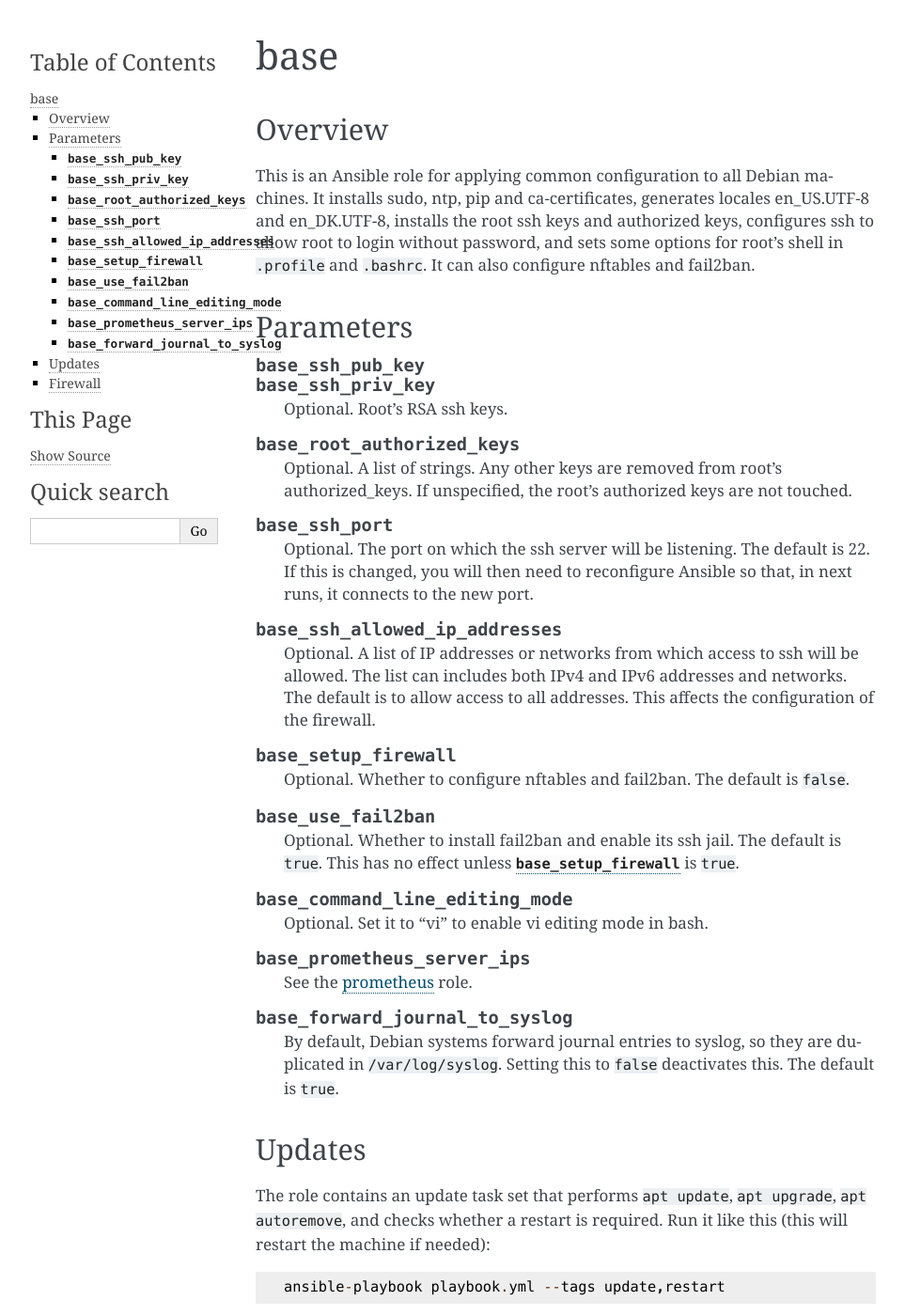
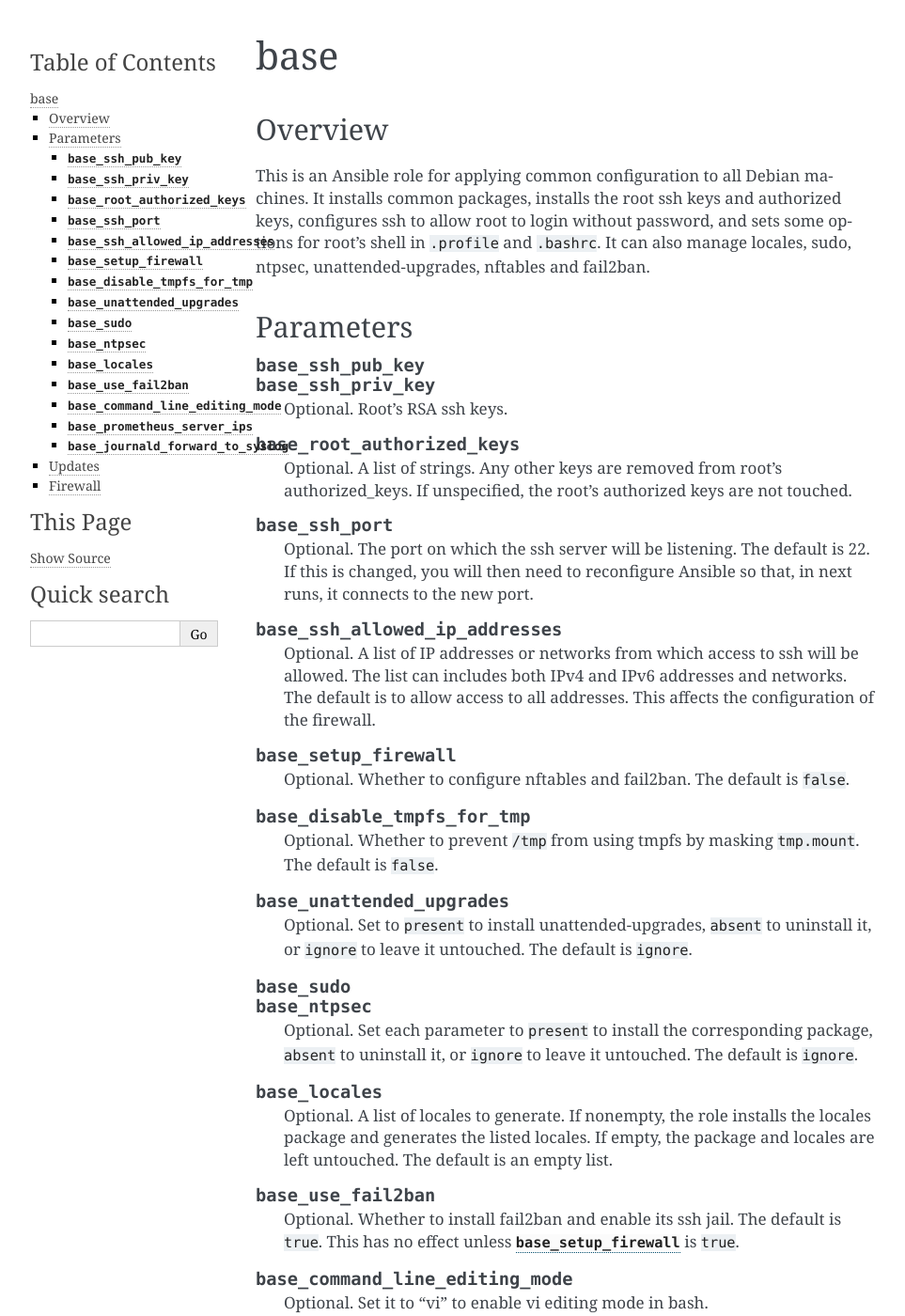
Before and after one commit to aptiko/aptiko.general, a Sphinx documentation site: the page built from docs/base.rst, in a window 1280 px wide and 1400 px high. Shown: the whole window at 94% size, without its empty margins (148-1111 px from the left). Built offline with Sphinx 7.4.7, drawn with Linux system fonts in a browser that asks for light colours; some of the changed text lies outside the part shown.

Commit message:
Make several system changes optional
This commit creates parameters for making several things optional:

- (De)installation of unattended-upgrades
- Preventing using tmpfs for /tmp
- Configuring journald forwarding to syslog
- sudo
- ntpsec
- locales

```diff
--- a/docs/base.rst
+++ b/docs/base.rst
@@ -8,11 +8,11 @@ Overview
 ========
 
 This is an Ansible role for applying common configuration to all Debian
-machines. It installs sudo, ntp, pip and ca-certificates, generates
-locales en_US.UTF-8 and en_DK.UTF-8, installs the root ssh keys and
+machines. It installs common packages, installs the root ssh keys and
 authorized keys, configures ssh to allow root to login without password,
 and sets some options for root's shell in :file:`.profile` and
-:file:`.bashrc`. It can also configure nftables and fail2ban.
+:file:`.bashrc`. It can also manage locales, sudo, ntpsec,
+unattended-upgrades, nftables and fail2ban.
 
 Parameters
 ==========
@@ -46,6 +46,30 @@ Parameters
    Optional. Whether to configure nftables and fail2ban. The default is
    ``false``.
 
+.. data:: base_disable_tmpfs_for_tmp
+
+   Optional. Whether to prevent :file:`/tmp` from using tmpfs by masking
+   ``tmp.mount``. The default is ``false``.
+
+.. data:: base_unattended_upgrades
+
+   Optional. Set to ``present`` to install unattended-upgrades, ``absent``
+   to uninstall it, or ``ignore`` to leave it untouched. The default is
+   ``ignore``.
+
+.. data:: base_sudo
+          base_ntpsec
+
+   Optional. Set each parameter to ``present`` to install the corresponding
+   package, ``absent`` to uninstall it, or ``ignore`` to leave it untouched.
+   The default is ``ignore``.
+
+.. data:: base_locales
+
+   Optional. A list of locales to generate. If nonempty, the role installs
+   the locales package and generates the listed locales. If empty, the
+   package and locales are left untouched. The default is an empty list.
+
 .. data:: base_use_fail2ban
 
    Optional. Whether to install fail2ban and enable its ssh jail. The
@@ -60,11 +84,12 @@ Parameters
 
    See the :ref:`prometheus` role.
 
-.. data:: base_forward_journal_to_syslog
+.. data:: base_journald_forward_to_syslog
 
    By default, Debian systems forward journal entries to syslog, so they
-   are duplicated in :file:`/var/log/syslog`. Setting this to ``false``
-   deactivates this. The default is ``true``.
+   are duplicated in :file:`/var/log/syslog`. Set this to the string ``"yes"``
+   to enable forwarding, ``"no"`` to disable it, or ``ignore`` to leave the
+   option untouched. The default is ``ignore``.
 
 Updates
 =======
```
Also changed, not shown: 3 other files.
